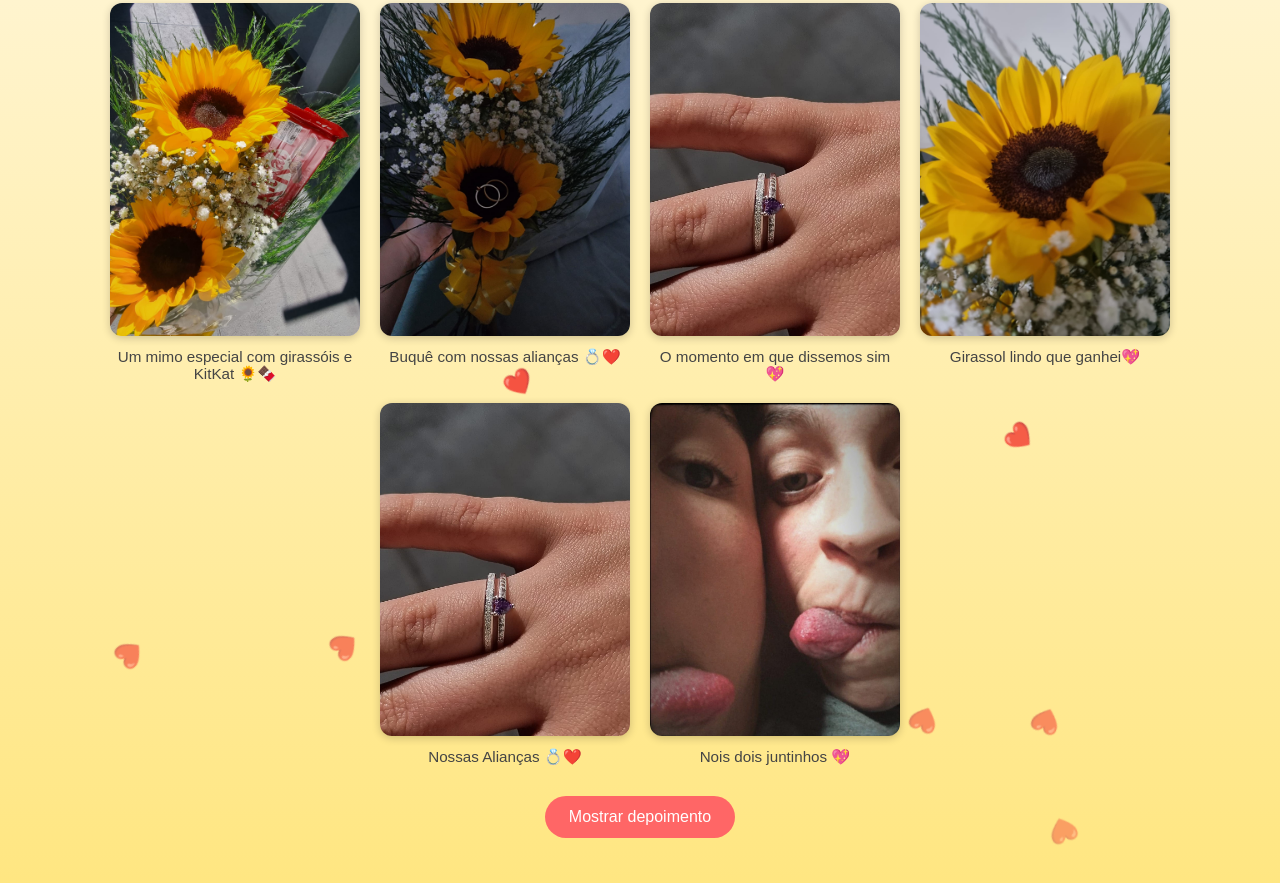
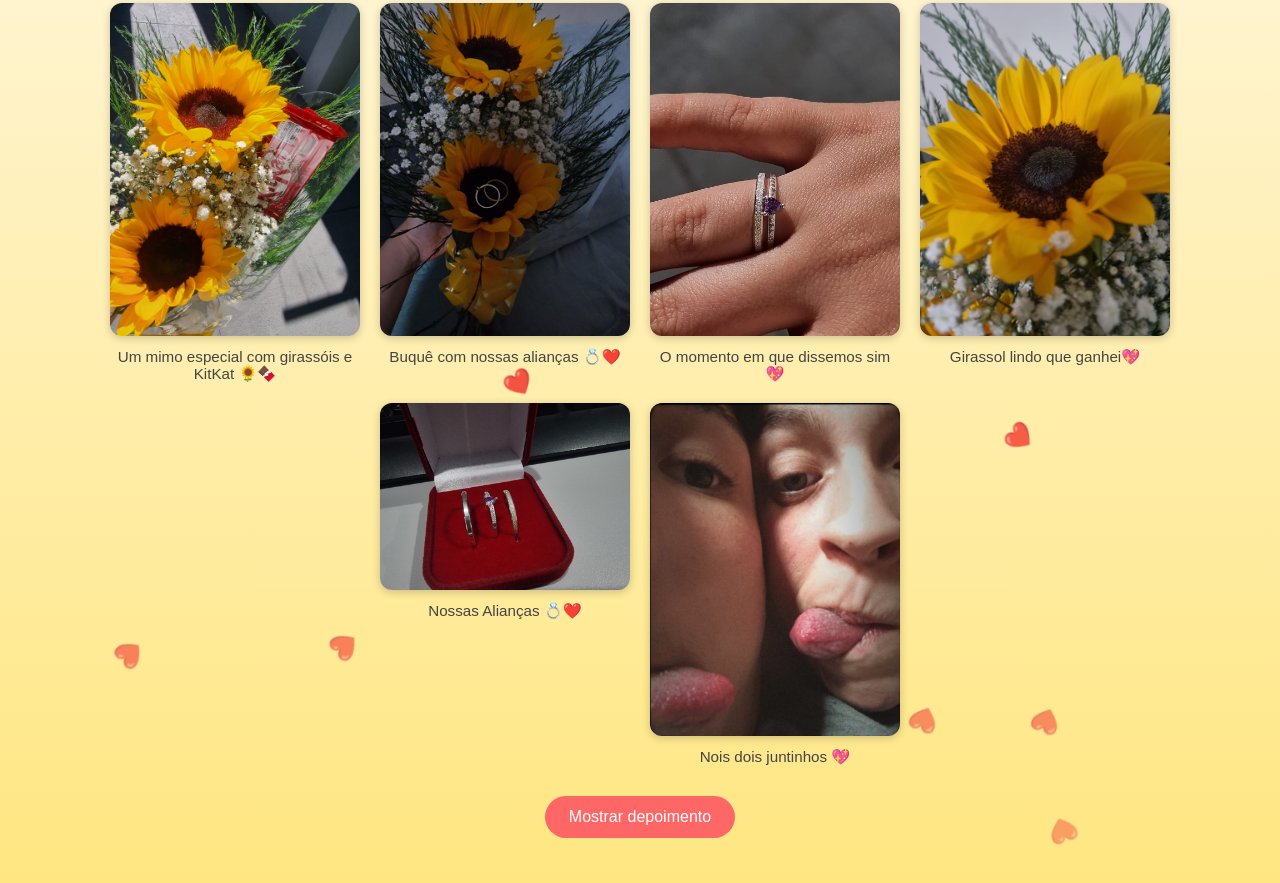
Before and after one commit to MaiconS2/Maicon-Marjorie, a plain HTML site: page index.html in a window 1280 px wide. Shown: the part 385-1268 px from the top of the page. Drawn offline with Linux system fonts and the light colour scheme.

Commit message:
mudei html

```diff
--- a/index.html
+++ b/index.html
@@ -47,7 +47,7 @@
       <figcaption>Girassol lindo que ganhei💖</figcaption>
     </figure>
     <figure>
-      <img src="img/alianca.jpeg" alt="Nossas Alianças" />
+      <img src="img/nossas aliancas.jpg" alt="Nossas Alianças" />
       <figcaption>Nossas Alianças 💍❤️</figcaption>
     </figure>
     <figure>
```
